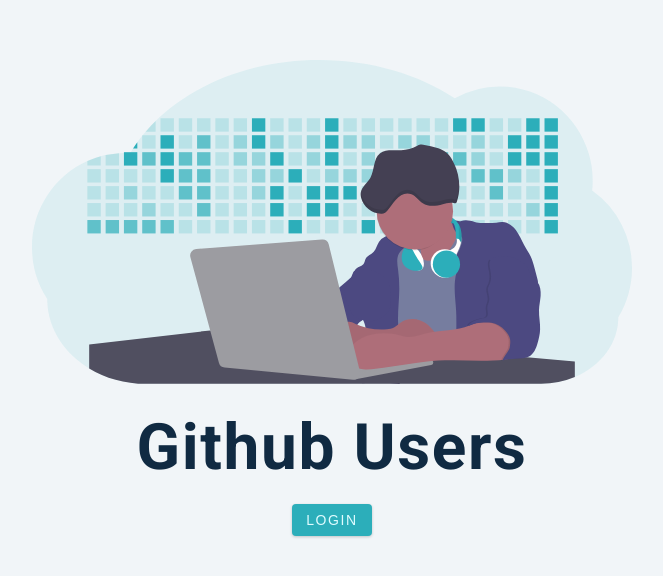
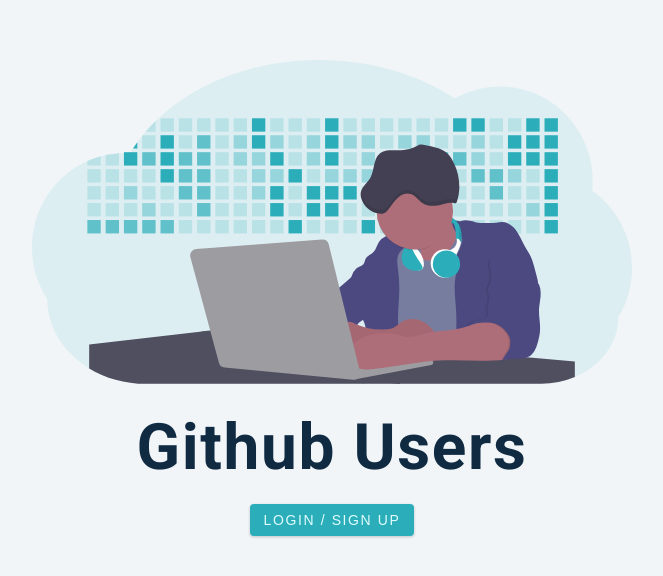
Before and after one commit to Lodennn/search-github-users-data, a React (Create React App) app: page /login in a window 1280 px wide. Shown: the part 102-678 px from the top of the page, without its empty margins (308-971 px from the left). Built offline with nearby package versions, Linux system fonts and the light colour scheme; no server answers.

Commit message:
add private router component

```diff
--- a/src/App.js
+++ b/src/App.js
@@ -4,20 +4,20 @@
 import Error from "./pages/Error";
 import { Switch, Route, Redirect } from "react-router-dom";
 import { useAuth0 } from "@auth0/auth0-react";
+import PrivateRoute from "./pages/PrivateRoute";
 
 function App() {
   const { isAuthenticated, user } = useAuth0();
   const isUser = isAuthenticated && user;
-  console.log(isAuthenticated, user, isUser);
+  // const isUser = false;
+  console.log(isUser);
   return (
     <Switch>
-      <Route path="/" exact>
-        {isUser && <Dashboard />}
-        {!isUser && <Redirect to="/login" />}
-      </Route>
+      <PrivateRoute path="/" exact>
+        <Dashboard />
+      </PrivateRoute>
       <Route path="/login">
-        {isUser && <Redirect to="/" />}
-        {!isUser && <Login />}
+        <Login />
       </Route>
       <Route path="*">
         <Error />
--- a/src/components/Auth/AuthLogin.js
+++ b/src/components/Auth/AuthLogin.js
@@ -24,15 +24,13 @@
 const AuthLogin = () => {
   const { loginWithRedirect } = useAuth0();
 
-  const loginHandler = () => {};
-
   return (
     <Wrapper>
       <div className="container">
         <img src={loginImg} alt="github users login" />
         <h1>Github users</h1>
         <button className="btn" onClick={loginWithRedirect}>
-          Login
+          Login / Sign up
         </button>
       </div>
     </Wrapper>
--- a/src/pages/PrivateRoute.js
+++ b/src/pages/PrivateRoute.js
@@ -2,8 +2,17 @@
 import { Route, Redirect } from "react-router-dom";
 import { useAuth0 } from "@auth0/auth0-react";
 
-const PrivateRoute = () => {
-  return <h2>private route component</h2>;
+const PrivateRoute = ({ children, ...rest }) => {
+  const { isAuthenticated, user } = useAuth0();
+  const isUser = isAuthenticated && user;
+  return (
+    <Route
+      {...rest}
+      render={() => {
+        return isUser ? children : <Redirect to="login" />;
+      }}
+    ></Route>
+  );
 };
 
 export default PrivateRoute;
```
